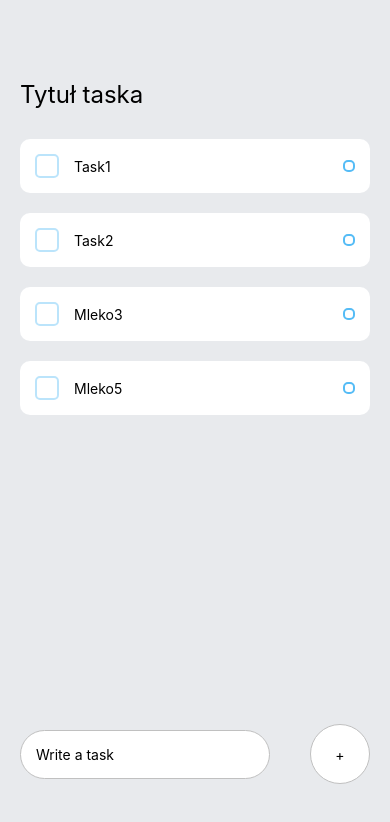
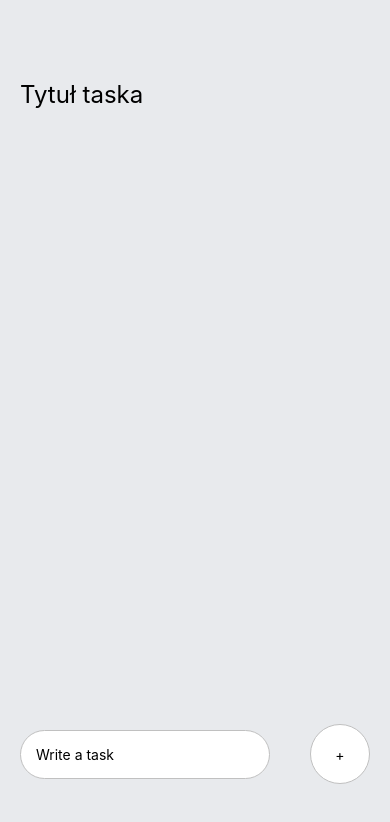
Before and after one commit to kurzy115/To-do-react, a React Native app: screen / in a window 390 px wide. Shown: the top 822 px of the page. Built offline with nearby package versions, Linux system fonts and the light colour scheme.

Commit message:
add input value

```diff
--- a/App.js
+++ b/App.js
@@ -1,4 +1,4 @@
-import { StatusBar } from "expo-status-bar";
+import React, { useState } from "react";
 import {
   StyleSheet,
   Text,
@@ -12,19 +12,35 @@
 import Task from "./components/Task";
 
 export default function App() {
+  const [task, setTask] = useState("");
+  const [taskItems, setTaskItems] = useState([]);
+
+  const handleAddTask = () => {
+    setTaskItems([...taskItems, task]);
+    setTask("");
+  };
+
   return (
     <View style={styles.container}>
       <View style={styles.taskswrapper}>
         <Text style={styles.sectionTitle}>Tytuł taska</Text>
         <View style={styles.items}>
-          <Task text="Task1" />
-          <Task text="Task2" />
-          <Task text="Mleko3" />
-          <Task text="Mleko5" />
+          {taskItems.map((item, index) => {
+            return (
+              <TouchableOpacity key={index}>
+                <Task text={item} />
+              </TouchableOpacity>
+            );
+          })}
         </View>
       </View>
       <KeyboardAvoidingView style={styles.writeTaskwrapper}>
-        <TextInput style={styles.input} placeholder={"Write a task"} />
+        <TextInput
+          style={styles.input}
+          placeholder={"Write a task"}
+          value={task}
+          onChangeText={(text) => setTask(text)}
+        />
         <TouchableOpacity onPress={() => handleAddTask()}>
           <View style={styles.addWrapper}>
             <Text style={styles.addText}>+</Text>
```
